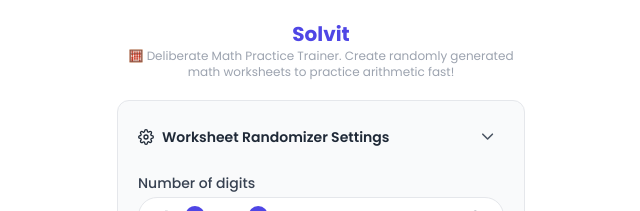
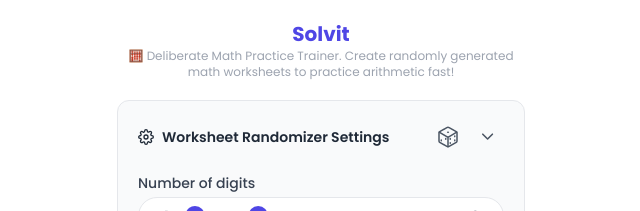
Before and after one commit to Blankeos/solvit, a Next.js app: page / in a window 1280 px wide. Shown: the top 211 px of the page, without its empty margins (319-959 px from the left). Built offline with nearby package versions, Linux system fonts and the light colour scheme.

Commit message:
Randomizer button

```diff
--- a/src/pages/index.tsx
+++ b/src/pages/index.tsx
@@ -20,6 +20,8 @@
   FiMinus as SubtractIcon,
   FiChevronDown as ChevronIcon,
 } from "react-icons/fi";
+// import { GiPerspectiveDiceSixFacesRandom as RerollIcon } from "react-icons/gi";
+import { IoDiceOutline as RerollIcon } from "react-icons/io5";
 type ActionTypes =
   | {
       type: "SET_NUMBER_OF_DIGITS";
@@ -167,6 +169,15 @@
                     Worksheet Randomizer Settings
                   </h2>
                 </div>
+                <div className="flex gap-x-2">
+                  <button
+                    onClick={() => {
+                      handleGenerateWorksheet();
+                    }}
+                    className="transition hover:bg-gray-200 rounded-md h-8 w-8 grid place-items-center text-gray-600 dice-btn"
+                  >
+                    <RerollIcon size="1.5rem" className="dice-icon" />
+                  </button>
                   <button
                     onClick={() => {
                       setWorksheetSettingsDropdownIsOpen(
@@ -182,6 +193,7 @@
                       }`}
                     />
                   </button>
+                </div>
               </div>
               {/* Settings Body */}
               <div
--- a/src/styles/globals.css
+++ b/src/styles/globals.css
@@ -37,3 +37,21 @@
 .check-box:checked ~ .check-icon {
   @apply text-opacity-100 scale-100;
 }
+
+@keyframes spin-dice {
+  0% {
+    transform: rotate(0deg);
+  }
+  100% {
+    transform: rotate(360deg);
+  }
+}
+.dice-btn:focus > .dice-icon {
+  -webkit-animation: spin-dice normal 0.2s;
+  animation: spin-dice normal 0.2s;
+}
+
+.dice-btn:active > .dice-icon {
+  -webkit-animation: none;
+  animation: none;
+}
```
Lines whose indentation alone changed are shown as unchanged.
